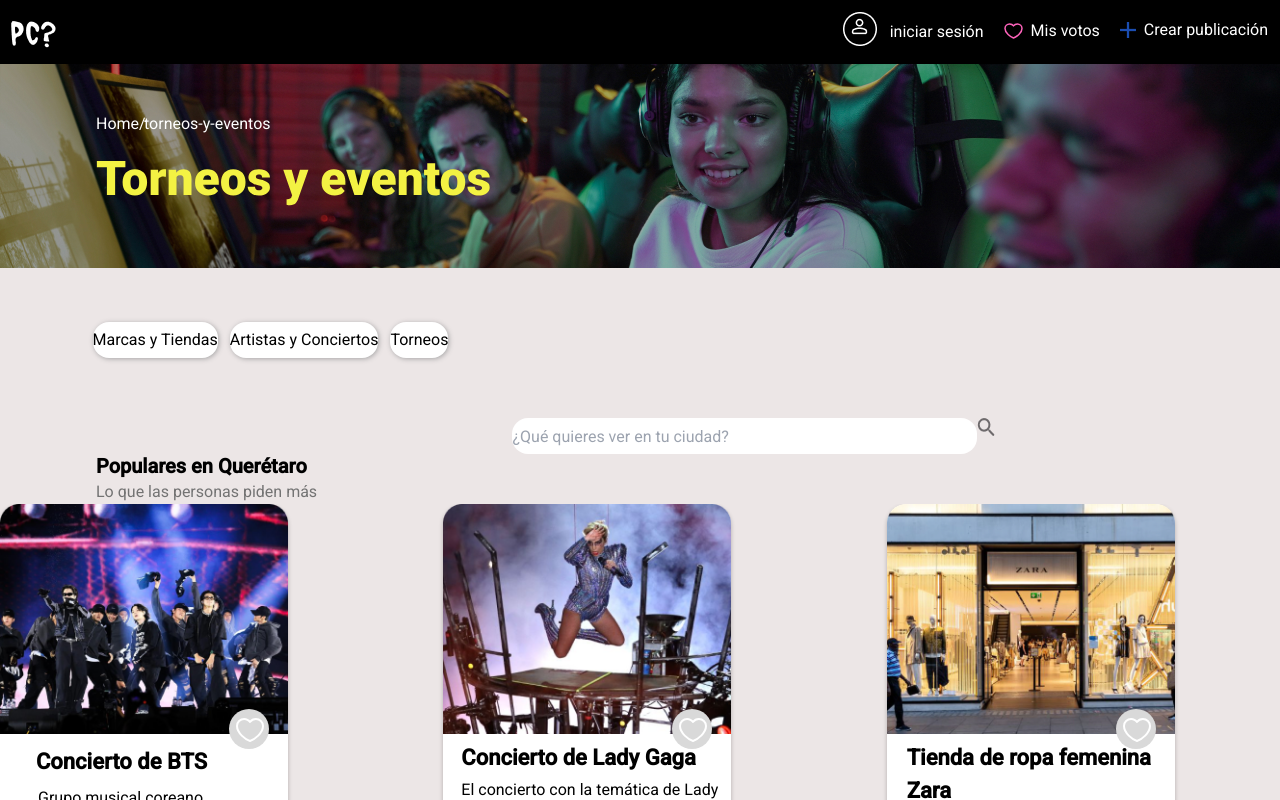
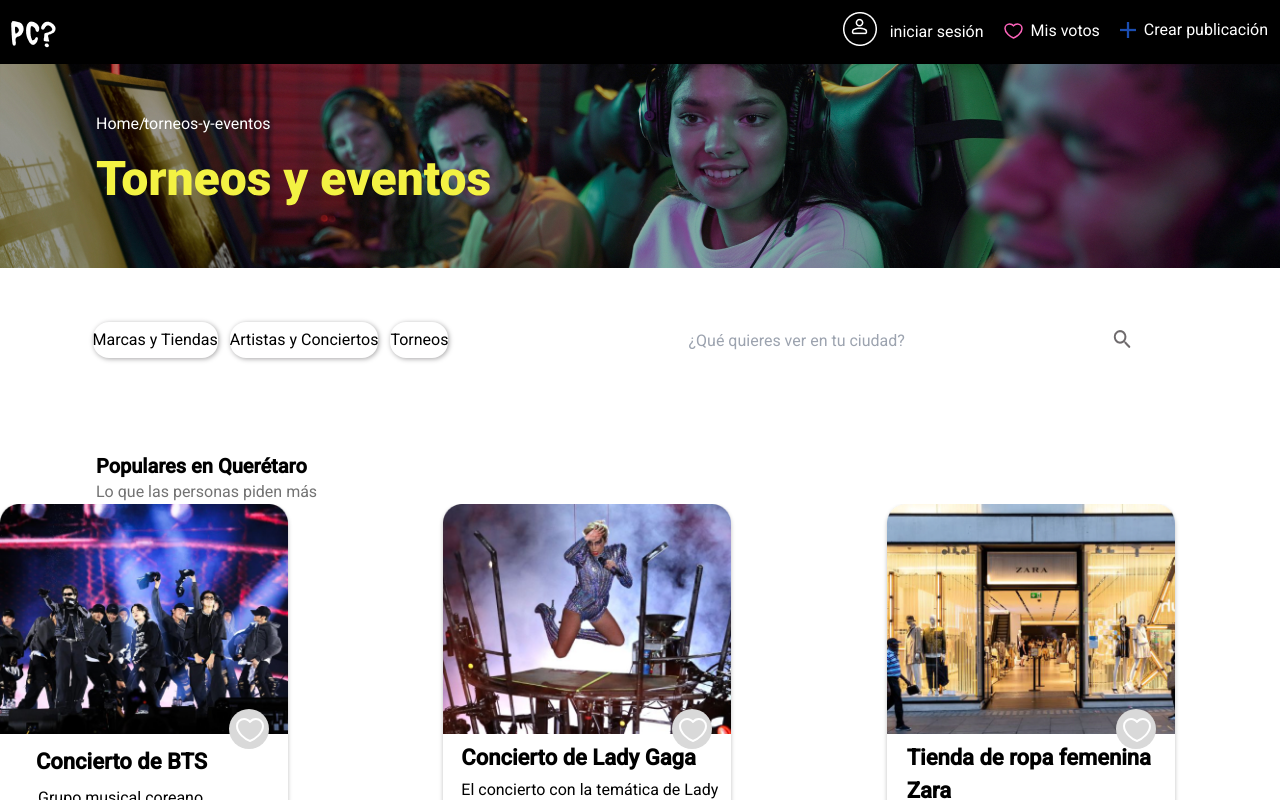
Before and after one commit to hernanmartinez1209/repo_proyecto_academlo, a Next.js app: page /torneos-y-eventos in a window 1280 px wide. Shown: the top 800 px of the page. Built offline with nearby package versions, Linux system fonts and the light colour scheme.

Commit message:
feat: added layout component arreglos 2.3

```diff
--- a/components/Resent_serch.tsx
+++ b/components/Resent_serch.tsx
@@ -11,7 +11,7 @@
         <Artistas_Conciertos />
         <Torneos />
       </div>
-      <div className=" relative top-24 lg:right-16 xl:right-10">
+      <div className=" flex flex-row-reverse relative left-28">
         <Serch />
       </div>
     </div>
--- a/components/Serch.tsx
+++ b/components/Serch.tsx
@@ -7,7 +7,7 @@
           placeholder="¿Qué quieres ver en tu ciudad?"
         />
         <picture className=" relative">
-          <img className="" src="../lupa.png" alt="" />
+          <img className=" relative right-10 top-2" src="../lupa.png" alt="" />
         </picture>
         {/* <svg
         className="serch"
--- a/pages/marcas-y-tiendas/index.tsx
+++ b/pages/marcas-y-tiendas/index.tsx
@@ -32,8 +32,9 @@
           />
         </svg>
       </picture>
+      <div className="centralizacion">
+        <div>
           <Resent_serch />
-      <div>
           <h1 className=" font-bold text-xl relative left-24 pt-10">
             Populares en Querétaro
           </h1>
@@ -45,6 +46,7 @@
         <Sugerencias_para_ti />
         <Mas_personal />
         <Resientes />
+      </div>
       <Footer />
     </div>
   );
--- a/pages/torneos-y-eventos/index.tsx
+++ b/pages/torneos-y-eventos/index.tsx
@@ -9,7 +9,7 @@
 
 const index = () => {
   return (
-    <div>
+    <div className=" bg-white">
       <NavBar />
       <picture>
         <img className=" w-full" src="../baner_torneos.jpg" alt="" />
```
Lines whose indentation alone changed are shown as unchanged.
